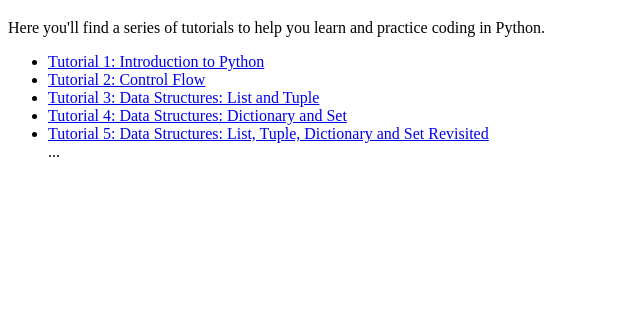
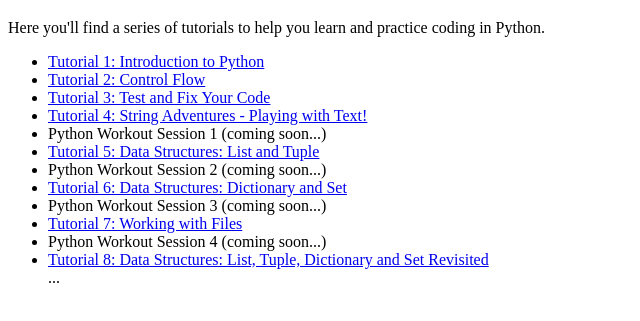
Before and after one commit to tamim/pytutorial, a plain HTML site: page index.html in a window 1280 px wide. Shown: the part 61-382 px from the top of the page, without its empty margins (0-640 px from the left). Drawn offline with Linux system fonts and the light colour scheme.

Commit message:
updated the index file

```diff
--- a/index.html
+++ b/index.html
@@ -11,9 +11,16 @@
     <ul>
         <li><a href="python-tutorial-1-introduction.html">Tutorial 1: Introduction to Python</a></li>
         <li><a href="python-tutorial-2-control-flow.html">Tutorial 2: Control Flow</a></li>
-        <li><a href="python-tutorial-3-lists.html">Tutorial 3: Data Structures: List and Tuple</a></li>
-        <li><a href="python-tutorial-4-dictionary-set.html">Tutorial 4: Data Structures: Dictionary and Set</a></li>
-        <li><a href="python-tutorial-5-data-structures-revisited.html">Tutorial 5: Data Structures: List, Tuple,
+        <li><a href="python-tutorial-3-test-and-fix-code.html">Tutorial 3: Test and Fix Your Code</a></li>
+        <li><a href="python-tutorial-4-string.html">Tutorial 4: String Adventures - Playing with Text!</a></li>
+        <li> Python Workout Session 1 (coming soon...)</li>
+        <li><a href="python-tutorial-5-lists-tuples.html">Tutorial 5: Data Structures: List and Tuple</a></li>
+        <li> Python Workout Session 2 (coming soon...)</li>
+        <li><a href="python-tutorial-6-dictionary-set.html">Tutorial 6: Data Structures: Dictionary and Set</a></li>
+        <li> Python Workout Session 3 (coming soon...)</li>
+        <li><a href="python-tutorial-7-files.html">Tutorial 7: Working with Files</a></li>
+        <li> Python Workout Session 4 (coming soon...)</li>
+        <li><a href="python-tutorial-8-data-structures-revisited.html">Tutorial 8: Data Structures: List, Tuple,
                 Dictionary and Set Revisited</a></li>
         ...
     </ul>
```
